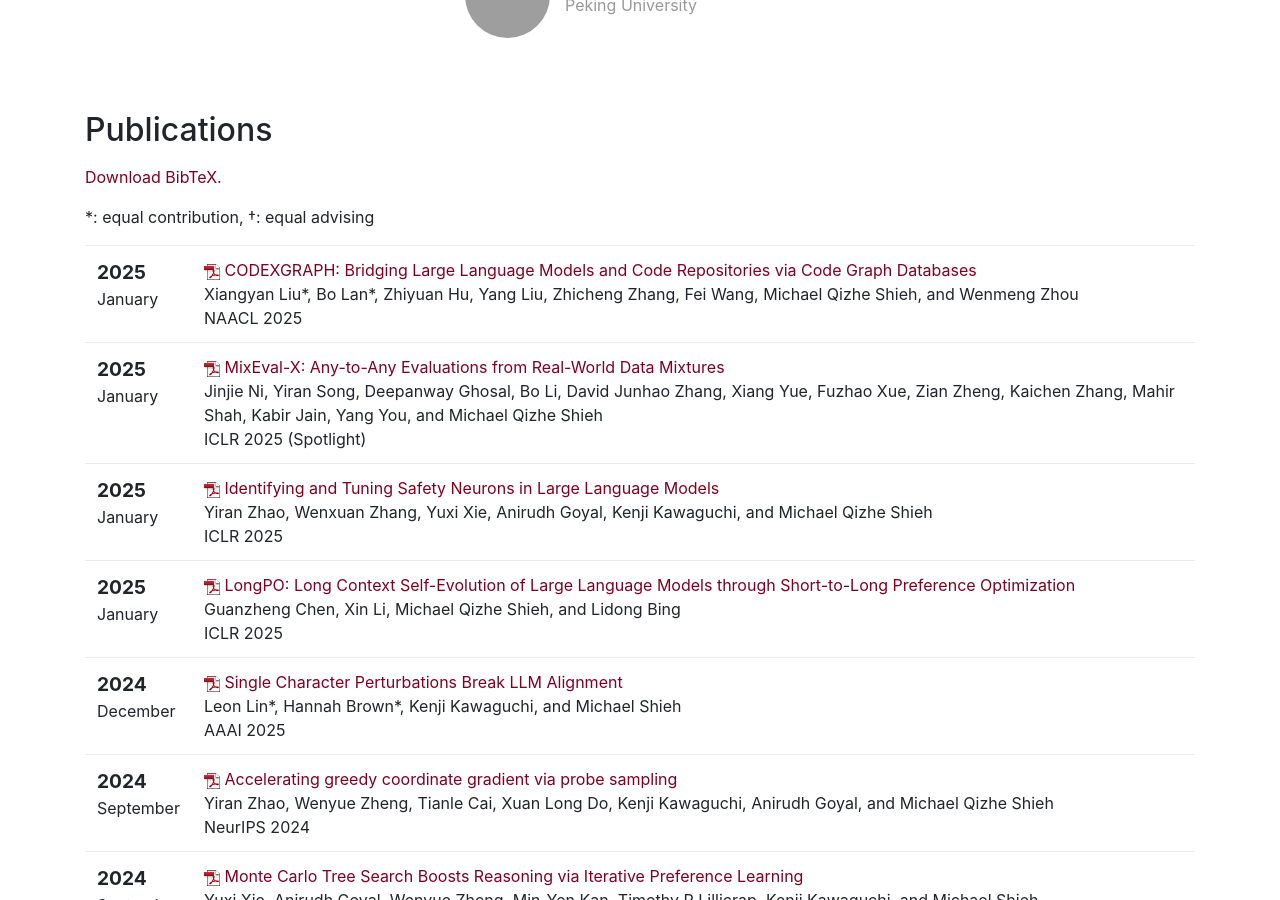
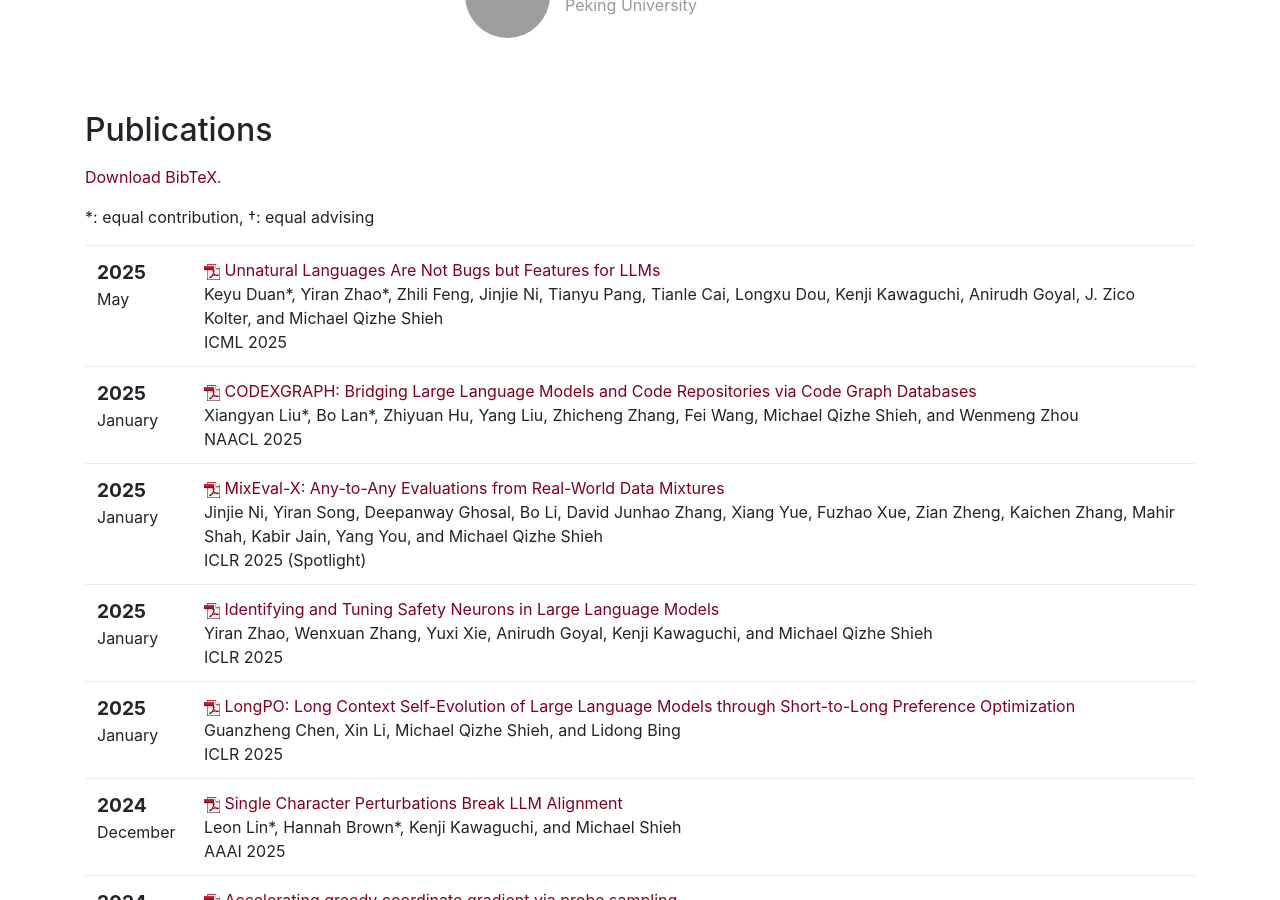
Before and after one commit to John-AI-Lab/John-AI-Lab.github.io, a Jekyll site: the page built from index.html, in a window 1280 px wide and 900 px high, scrolled down 2907 px. Built offline with Jekyll 4.4.1, drawn with Linux system fonts in a browser that asks for light colours; nearby versions of some CDN libraries; grey boxes are pictures that could not be loaded.

Commit message:
update paper

```diff
--- a/_includes/pubs.html
+++ b/_includes/pubs.html
@@ -1,5 +1,28 @@
 <table class="table">
     <tbody>
+        <tr>
+            <td>
+                <span class="date">
+
+                    <big><strong>2025</strong></big><br />
+
+                    May
+                </span>
+            </td>
+            <td class="publication">
+                <span class="pubtitle">
+                    <img src="img/pdficon_small.png" width="16" height="16" alt="PDF" />
+                    <a href="https://arxiv.org/pdf/2408.03910?">Unnatural Languages Are Not Bugs but Features for LLMs</a>
+                </span><br />
+                <span class="authors">
+                    Keyu Duan*, Yiran Zhao*, Zhili Feng, Jinjie Ni, Tianyu Pang, Tianle Cai, Longxu Dou, Kenji Kawaguchi, Anirudh Goyal, J. Zico Kolter, and Michael Qizhe Shieh
+                </span><br />
+                <span class="venuetype"></span><span class="venue">ICML 2025</span>
+                <br />
+                <span class="links">
+                </span>
+            </td>
+        </tr>
         <tr>
             <td>
                 <span class="date">
```
Also changed, not shown: bib/pubs.bib (+9 -0 lines), 3 other files.
